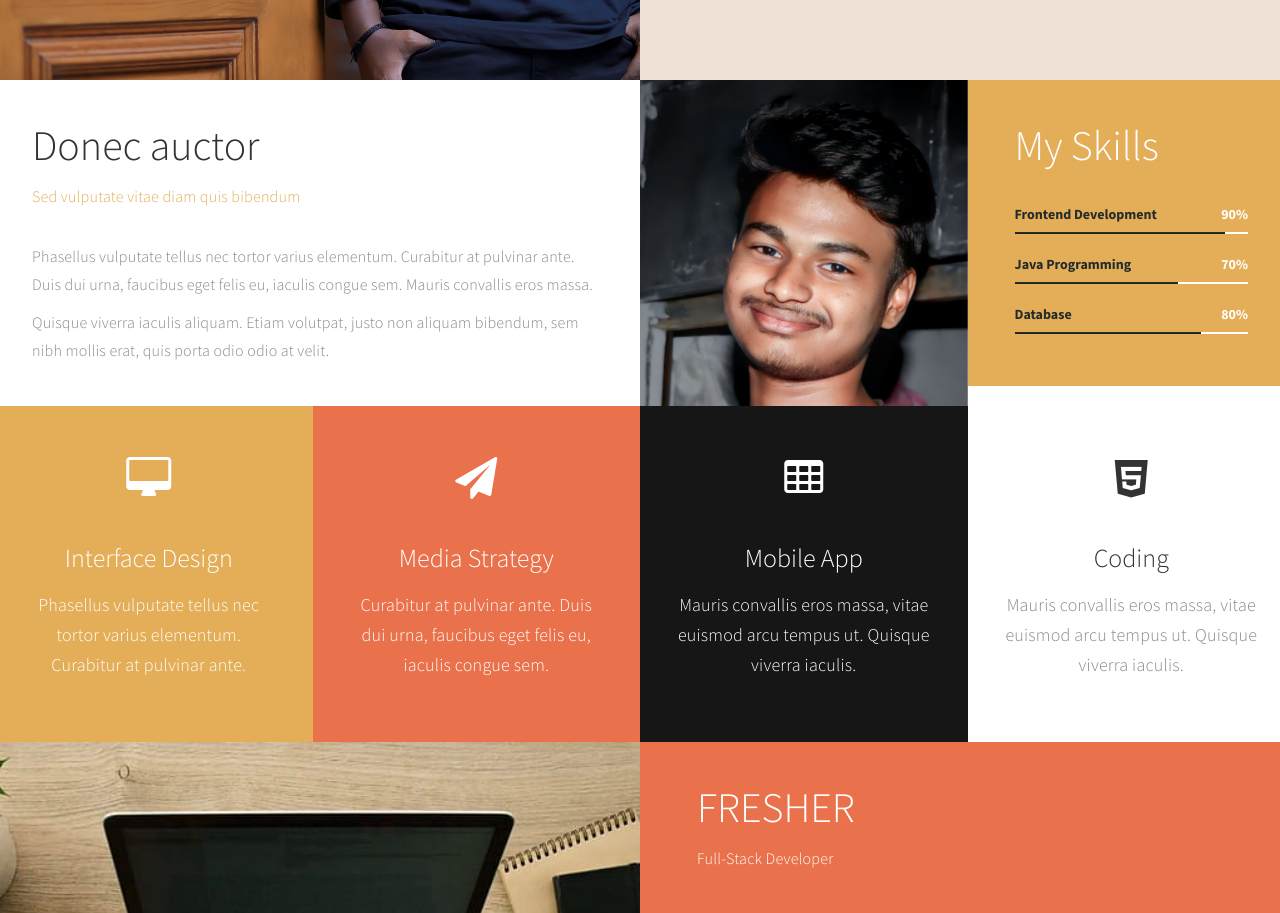
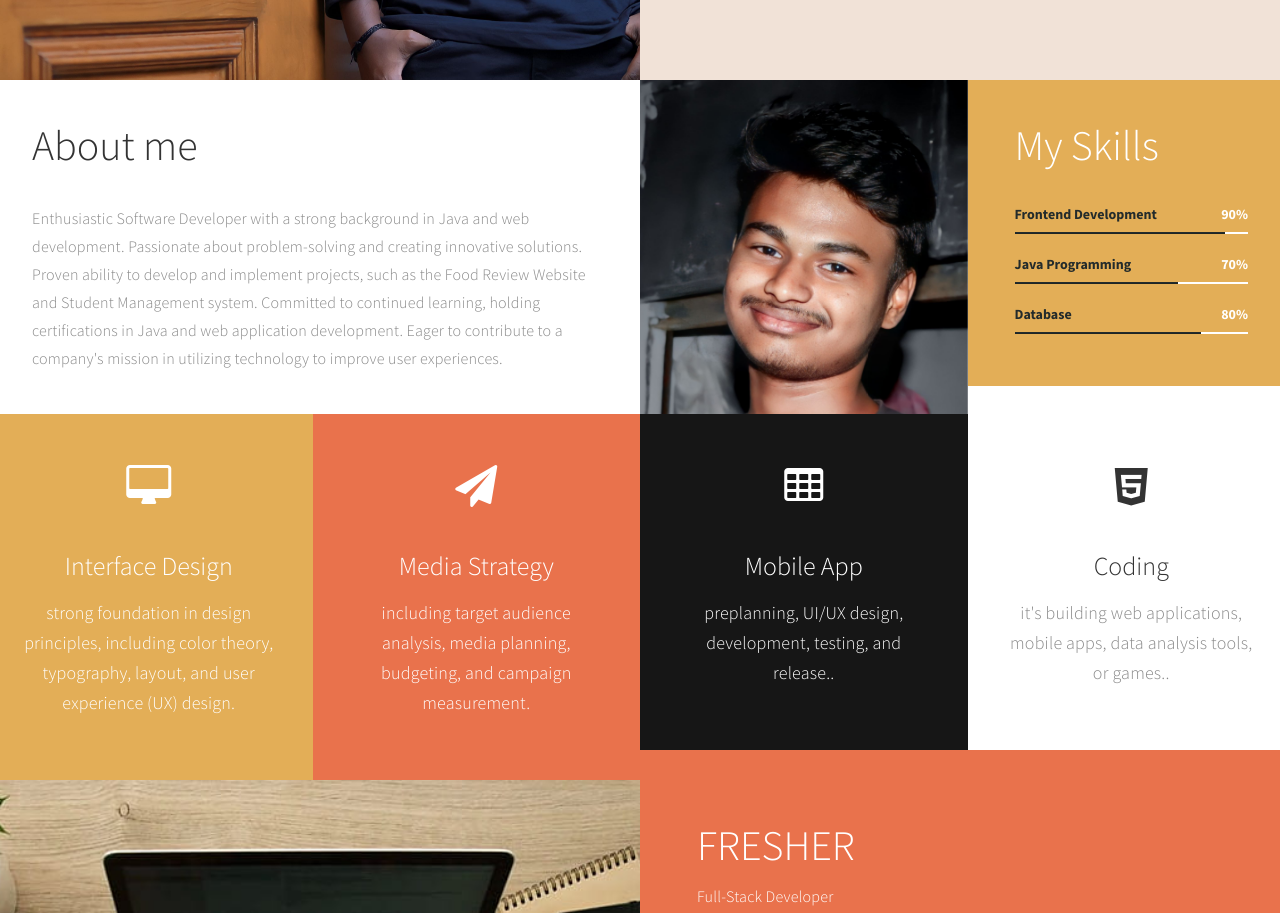
Before and after one commit to suresh3993/Suresh-Portfolio, a plain HTML site: page index.html in a window 1280 px wide. Shown: the part 720-1633 px from the top of the page. Drawn offline with Linux system fonts and the light colour scheme.

Commit message:
suresh
index.html change

```diff
--- a/index.html
+++ b/index.html
@@ -82,12 +82,15 @@
                <div class="col-md-6 col-sm-12">
                     <div class="about-thumb">
                          <div class="wow fadeInUp section-title" data-wow-delay="0.4s">
-                              <h1>Donec auctor</h1>
-                              <p class="color-yellow">Sed vulputate vitae diam quis bibendum</p>
-                         </div>
+                              <h1>About me</h1>
+                                   </div>
                          <div class="wow fadeInUp" data-wow-delay="0.8s">
-                              <p>Phasellus vulputate tellus nec tortor varius elementum. Curabitur at pulvinar ante. Duis dui urna, faucibus eget felis eu, iaculis congue sem. Mauris convallis eros massa.</p>
-                              <p>Quisque viverra iaculis aliquam. Etiam volutpat, justo non aliquam bibendum, sem nibh mollis erat, quis porta odio odio at velit.</p>
+                              <p>Enthusiastic Software Developer with a strong background in Java and web development.
+                                   Passionate about problem-solving and creating innovative solutions. Proven ability to
+                                   develop and implement projects, such as the Food Review Website and Student
+                                   Management system. Committed to continued learning, holding certifications in Java and
+                                   web application development. Eager to contribute to a company's mission in utilizing
+                                   technology to improve user experiences.</p>
                          </div>
                     </div>
                </div>
@@ -141,7 +144,7 @@
                     <div class="wow fadeInUp color-white service-thumb" data-wow-delay="0.8s">
                          <i class="fa fa-desktop"></i>
                               <h3>Interface Design</h3>
-                              <p class="color-white">Phasellus vulputate tellus nec tortor varius elementum. Curabitur at pulvinar ante.</p>
+                              <p class="color-white">strong foundation in design principles, including color theory, typography, layout, and user experience (UX) design.</p>
                     </div>
                </div>
 
@@ -149,7 +152,7 @@
                     <div class="wow fadeInUp color-white service-thumb" data-wow-delay="1.2s">
                          <i class="fa fa-paper-plane"></i>
                               <h3>Media Strategy</h3>
-                              <p class="color-white">Curabitur at pulvinar ante. Duis dui urna, faucibus eget felis eu, iaculis congue sem.</p>
+                              <p class="color-white">including target audience analysis, media planning, budgeting, and campaign measurement.</p>
                     </div>
                </div>
 
@@ -157,7 +160,7 @@
                     <div class="wow fadeInUp color-white service-thumb" data-wow-delay="1.6s">
                          <i class="fa fa-table"></i>
                               <h3>Mobile App</h3>
-                              <p class="color-white">Mauris convallis eros massa, vitae euismod arcu tempus ut. Quisque viverra iaculis.</p>
+                              <p class="color-white">preplanning, UI/UX design, development, testing, and release..</p>
                     </div>
                </div>
 
@@ -165,7 +168,7 @@
                     <div class="wow fadeInUp service-thumb" data-wow-delay="1.8s">
                          <i class="fa fa-html5"></i>
                               <h3>Coding</h3>
-                              <p>Mauris convallis eros massa, vitae euismod arcu tempus ut. Quisque viverra iaculis.</p>
+                              <p> it's building web applications, mobile apps, data analysis tools, or games..</p>
                     </div>
                </div>
 
@@ -295,7 +298,6 @@
                     <div class="contact-form">
                          <div class="wow fadeInUp section-title" data-wow-delay="0.2s">
                               <h1 class="color-white">Say hello..</h1>
-                              <p class="color-white">Integer ut consectetur est. In cursus orci non ipsum gravida dignissim.</p>
                          </div>
 
                          <div id="contact-form">
@@ -332,7 +334,7 @@
                          <div class="wow fadeInUp contact-info" data-wow-delay="0.8s">
                               <h3 class="color-white">Contact.</h3>
                               <p><i class="fa fa-phone"></i> +91-1122334455</p>
-                              <p><i class="fa fa-envelope-o"></i> <a href="mailto:hello@company.co">sureshp@gmail.com</a></p>
+                              <p><i class="fa fa-envelope-o"></i> <a href="mailto:hello@company.co">sureshp3993@gmail.com</a></p>
                               <p><i class="fa fa-globe"></i> <a href="#">sureshcompany.co</a></p>
                          </div>
 
```
